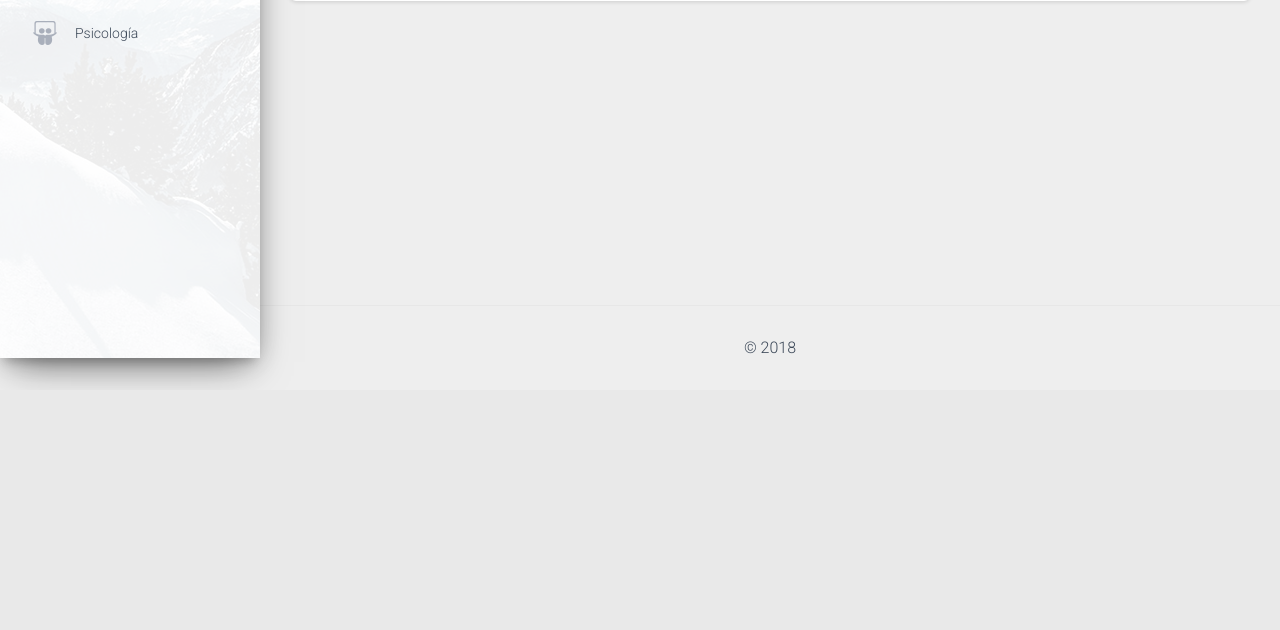
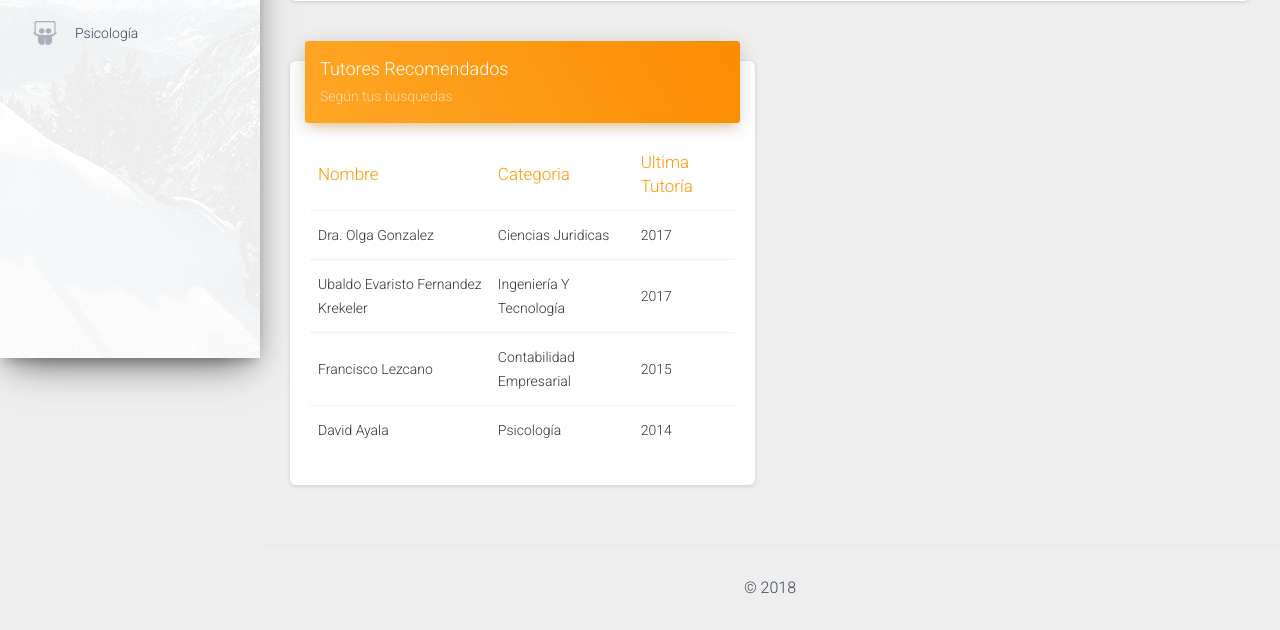
Before and after one commit to lcmencia/cybertesis, a Django app: template cybertesis/templates/index.html in a window 1280 px wide. Shown: the part 442-1072 px from the top of the page. Before the commit the page ends 827 px from the top, so only its background shows below. Run offline with Django 3.2, Linux system fonts and the light colour scheme; the template is opened without the code that fills it, so the values that code supplies are empty; some libraries are stand-ins or nearby versions.

Commit message:
top tutor

```diff
--- a/cybertesis/templates/index.html
+++ b/cybertesis/templates/index.html
@@ -267,6 +267,45 @@
                                 </div>
                             </div>
                         </div>
+                        <div class="col-lg-6 col-md-12">
+                            <div class="card">
+                                <div class="card-header card-header-warning">
+                                    <h4 class="card-title">Tutores Recomendados</h4>
+                                    <p class="card-category">Según tus busquedas</p>
+                                </div>
+                                <div class="card-body table-responsive">
+                                    <table class="table table-hover">
+                                        <thead class="text-warning">
+                                            <th>Nombre</th>
+                                            <th>Categoria</th>
+                                            <th>Ultima Tutoría</th>
+                                        </thead>
+                                        <tbody>
+                                            <tr>
+                                                <td>Dra. Olga Gonzalez</td>
+                                                <td>Ciencias Juridicas</td>
+                                                <td>2017</td>
+                                            </tr>
+                                            <tr>
+                                                <td>Ubaldo Evaristo Fernandez Krekeler</td>
+                                                <td>Ingeniería Y Tecnología</td>
+                                                <td>2017</td>
+                                            </tr>
+                                            <tr>
+                                                <td>Francisco Lezcano</td>
+                                                <td>Contabilidad Empresarial</td>
+                                                <td>2015</td>
+                                            </tr>
+                                            <tr>
+                                                <td>David Ayala</td>
+                                                <td>Psicología</td>
+                                                <td>2014</td>
+                                            </tr>
+                                        </tbody>
+                                    </table>
+                                </div>
+                            </div>
+                        </div>
                        <!--<div class="row">-->
                         <!--<div class="col-md-4">-->
                             <!--<div class="card card-chart">-->
```
